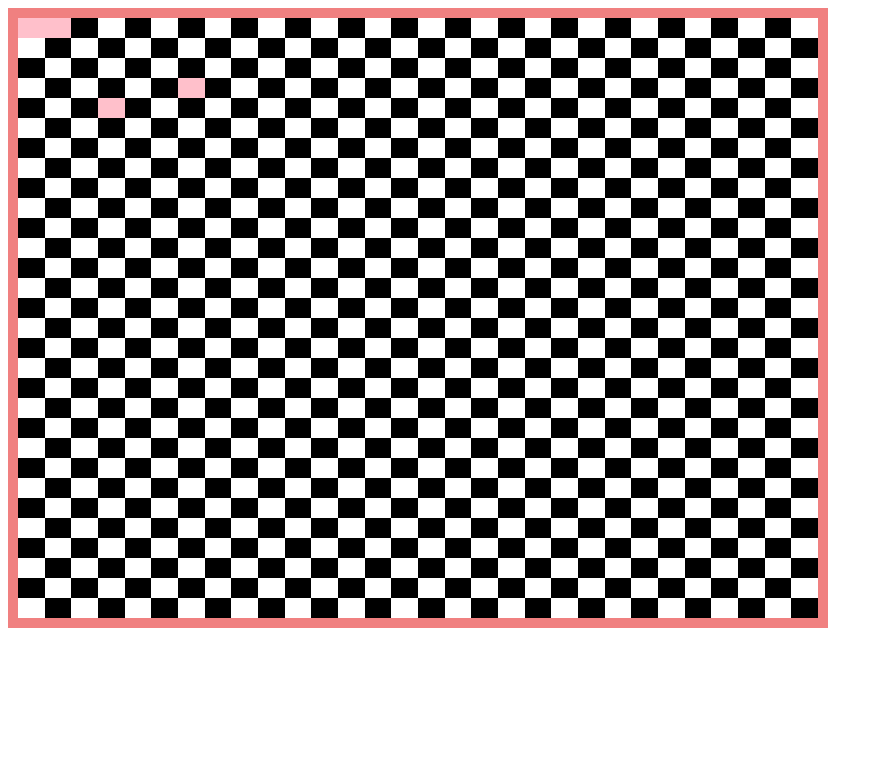
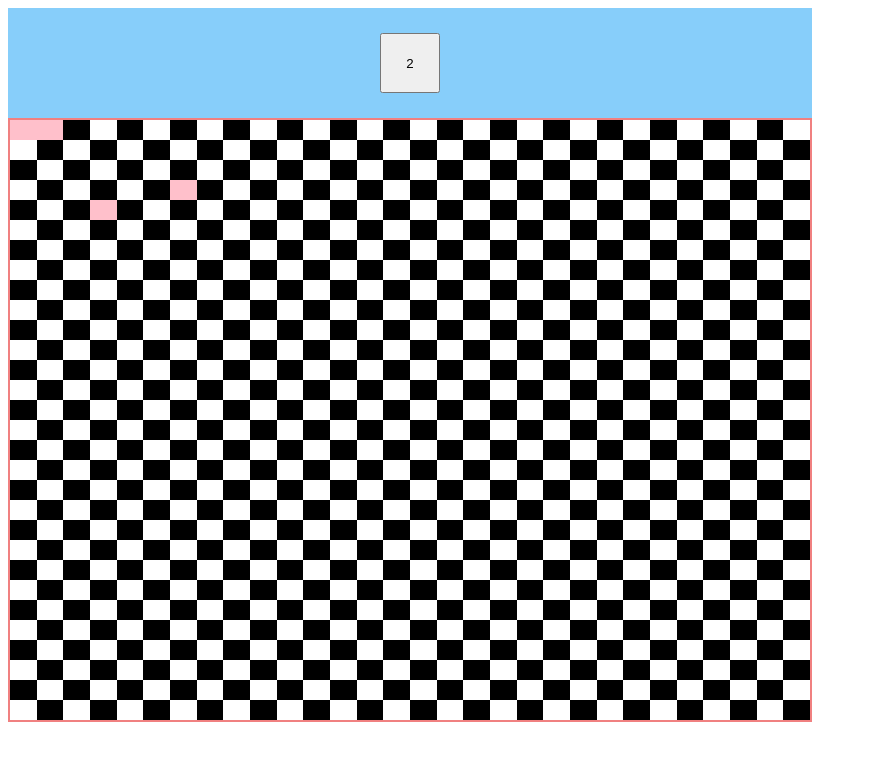
Before and after one commit to luanbrito7/boardGame, a plain HTML site: page canvas.html in a window 1280 px wide. Shown: the whole page, without its empty margins (0-883 px from the left). Drawn offline with Linux system fonts and the light colour scheme.

Commit message:
add dice button and game factory with move function

```diff
--- a/canvas.html
+++ b/canvas.html
@@ -5,22 +5,40 @@
 
         <style>
             #canvas {
-                border: 10px solid lightcoral;
+                border: 2px solid lightcoral;
                 image-rendering: pixelated;
                 image-rendering: crisp-edges;
                 image-rendering: -moz-crisp-edges;
                 width: 800px;
                 height: 600px;
             }
+            .header {
+                width: 804px;
+                background-color: lightskyblue;
+                display: flex;
+                justify-content: center;
+                padding-top: 25px;
+                padding-bottom: 25px;
+            }
+            .button {
+                width: 60px;
+                height: 60px;
+            }
         </style>
     </head>
     <body>
+        <div class="header">
+            <button onclick="rollDice()" class="button">
+                <p>2</p>
+            </button>
+        </div>
         <canvas id="canvas" width="30" height="30"></canvas>
     </body>
     <script>
         const screen = document.getElementById('canvas')
         const context = screen.getContext('2d')
-        const game = {
+        function gameFactory() {
+            let state = {
                 players: {
                     "p1": {x: 0, y: 0},
                     "p2": {x: 1, y: 0}
@@ -31,6 +49,37 @@
                     {x: 1, y: 0},
                 ]
             }
+
+            function movePlayer(command) {
+                let player = state.players[command.playerId]
+                if (isVictorious(player, command)) {
+                    alert(`player ${command.playerId} won.`)
+                } else {
+                    if (player.x + command.diceValue > 30) {
+                        player.x = (command.diceValue + player.x) % 30
+                        player.y += 1
+                    } else {
+                        player.x += command.diceValue
+                    }
+                }
+            }
+
+            function isVictorious(player, command) {
+                if (player.x + command.diceValue > 30) {
+                    if (player.y + 1 > 30) {
+                        return true
+                    }
+                }
+                return false
+            }
+
+            return {
+                state,
+                movePlayer
+            }
+        }
+        const game = gameFactory()
+        //game.movePlayer({playerId: "p1", diceValue: 5})
         renderElements()
         function renderElements() {
             context.fillStyle = "white"
@@ -43,17 +92,21 @@
                 context.fillStyle = context.fillStyle == "#000000" ? "white" : "black"
                 context.fillRect(i, j, 1, 1);
             }
-            for (playerKey in game.players) {
-                    let player = game.players[playerKey]
+            for (playerKey in game.state.players) {
+                    let player = game.state.players[playerKey]
                     context.fillStyle = 'green'
                     context.fillStyle = 'pink'
                     context.fillRect(player.x, player.y, 1, 1)
             }
-            game.cards.forEach(card => {
+            game.state.cards.forEach(card => {
                 context.fillStyle = 'pink'
                 context.fillRect(card.x, card.y, 1, 1)
             })
-            // requestAnimationFrame(renderElements)
+            requestAnimationFrame(renderElements)
         }
+
+        // function rollDice() {
+        //     console.log("rolling")
+        // }
     </script>
 </html>
```
Lines whose indentation alone changed are shown as unchanged.
